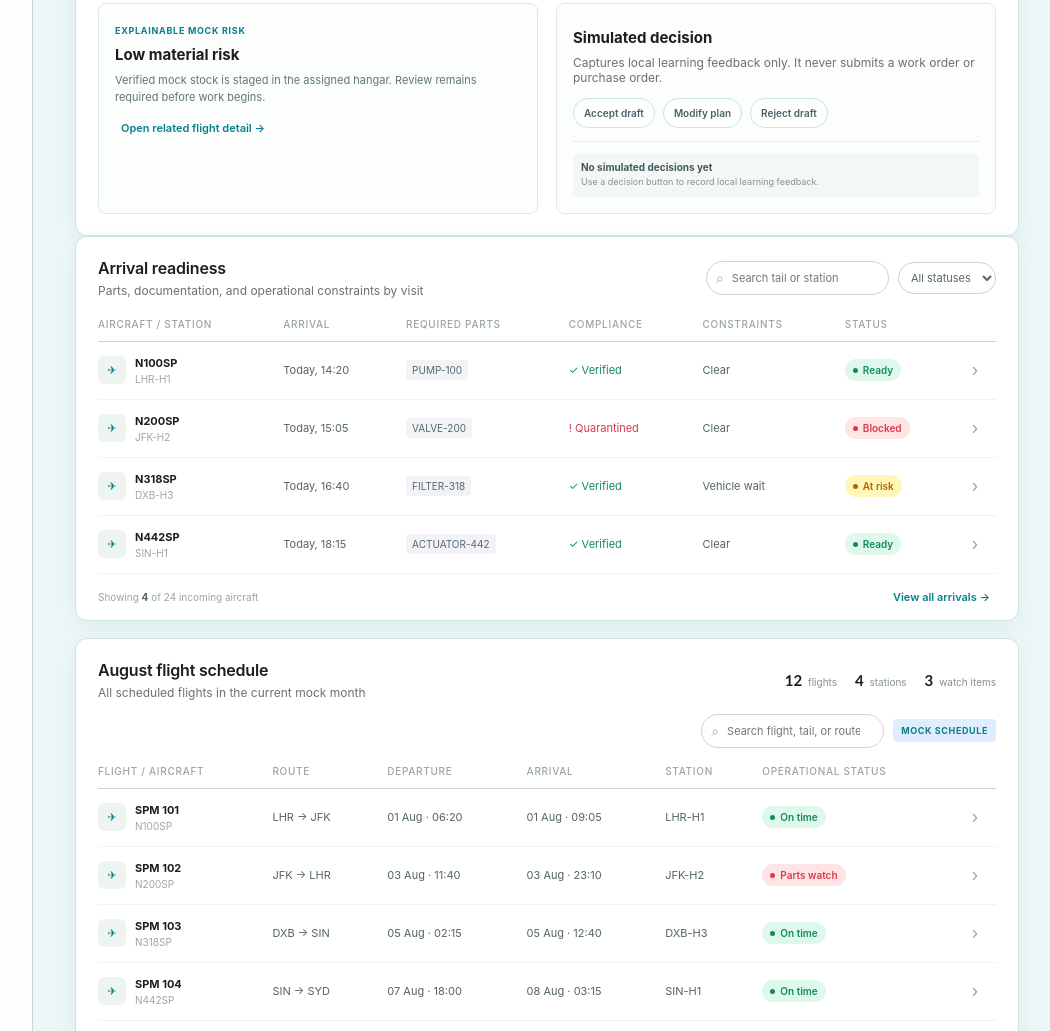
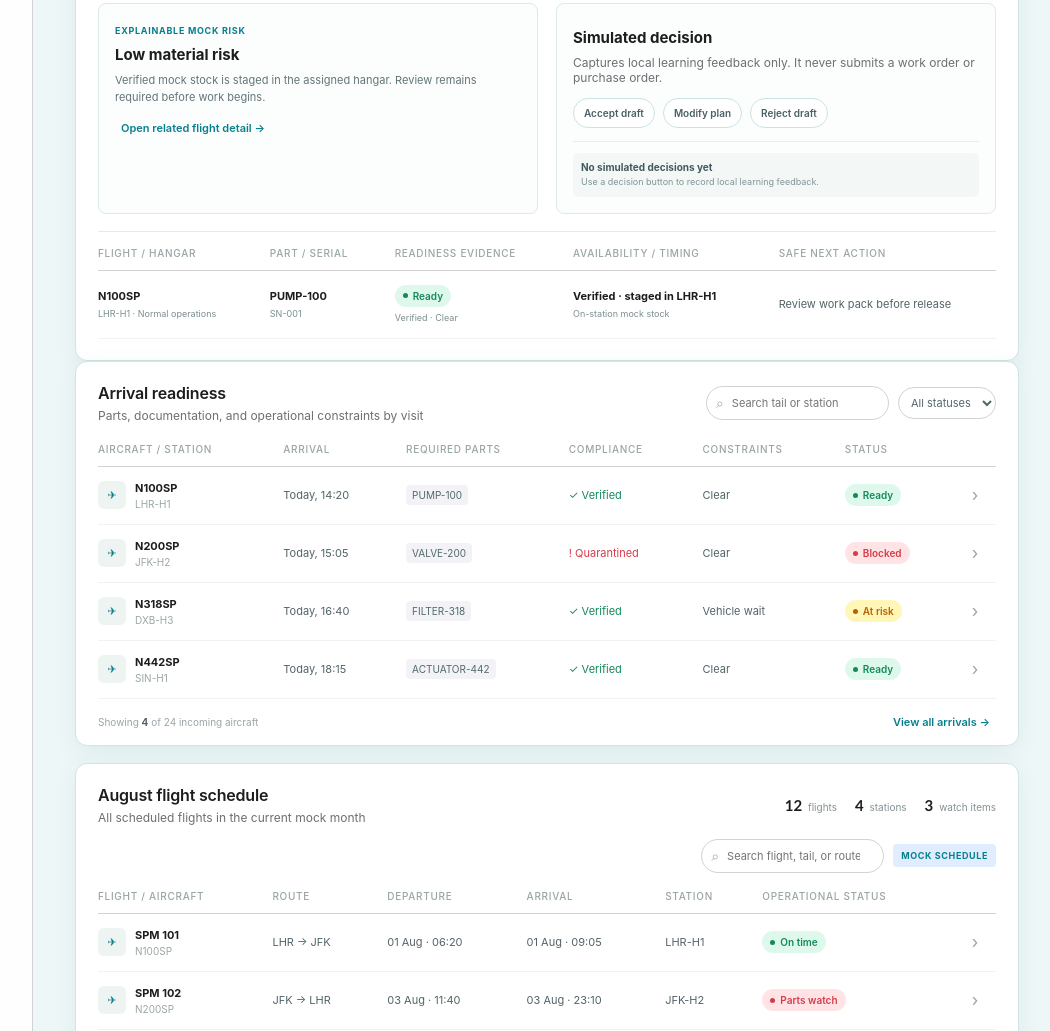
Before and after one commit to c2kg2n8v9h-arch/SPM-forecasting, a website: page web/index.html in a window 1280 px wide. Shown: the part 1361-2392 px from the top of the page, without its empty margins (219-1269 px from the left). Drawn offline with Linux system fonts and the light colour scheme.

Commit message:
Populate material readiness copilot table

```diff
--- a/web/app.js
+++ b/web/app.js
@@ -121,6 +121,15 @@ const roleContent = {
   procurement: { title: 'Procurement review queue', subtitle: 'Review material risk and prepare a non-transmitted draft with approved alternatives.' },
   mechanic: { title: 'Mechanic readiness queue', subtitle: 'Confirm parts, documentation, and constraints before starting mock work.' },
   auditor: { title: 'Audit review queue', subtitle: 'Review the local mock decision trail and the evidence shown to each workspace.' },
+};
+
+const scenarioActions = {
+  normal: { leadTime: 'On-station mock stock', planner: 'Review work pack before release', procurement: 'Maintain buffer; no draft needed', mechanic: 'Proceed only under approved procedure', auditor: 'Verify evidence trail' },
+  aog_shortage: { leadTime: '4-hour MEL window', planner: 'Escalate material recovery plan', procurement: 'Prepare non-transmitted draft and alternatives', mechanic: 'Do not proceed; escalate blocker', auditor: 'Verify shortage decision trail' },
+  unverified_documentation: { leadTime: 'Certificate review pending', planner: 'Hold visit until documentation clears', procurement: 'Request compliant documentation review', mechanic: 'Do not install quarantined part', auditor: 'Verify quarantine evidence' },
+  supplier_delay: { leadTime: 'Mock supplier lead time: 14 days', planner: 'Replan visit and assess transfer', procurement: 'Compare transfer, repair, and draft order', mechanic: 'Do not rely on delayed material', auditor: 'Review lead-time assumption' },
+  mel_urgency: { leadTime: '4-hour MEL window', planner: 'Prioritize approved recovery action', procurement: 'Prepare draft alternative immediately', mechanic: 'Pause work if material is not compliant', auditor: 'Verify urgency rationale' },
+  severe_weather: { leadTime: 'Movement timing uncertain', planner: 'Review weather and hangar constraints', procurement: 'Avoid commitment until movement clears', mechanic: 'Do not start until constraints are cleared', auditor: 'Verify operational constraint note' },
 };
 
 let selectedScenario = 'normal';
@@ -257,11 +266,19 @@ function renderAlerts() {
 function renderCopilot() {
   const scenario = scenarioContent[selectedScenario];
   const role = roleContent[selectedRole];
+  const action = scenarioActions[selectedScenario];
+  const state = scenarioDashboard[selectedScenario];
+  const arrival = { ...arrivals.find((item) => item.tail === scenario.tail), ...state.overrides[scenario.tail] };
+  const part = flightDetails[scenario.tail].parts[0];
   document.querySelector('#copilot-title').textContent = role.title;
   document.querySelector('#copilot-subtitle').textContent = `${scenario.label}: ${role.subtitle}`;
   document.querySelector('#copilot-risk').innerHTML = `
     <span class="risk-label">Explainable mock risk</span><h3>${scenario.risk}</h3><p>${scenario.explanation}</p>
     <button class="text-button" data-flight-tail="${scenario.tail}">Open related flight detail →</button>`;
+  // The table uses the same deterministic scenario state as the KPI and arrival boards.
+  // It is intentionally one active record: users review one operational decision at a time.
+  document.querySelector('#copilot-data-rows').innerHTML = `
+    <tr><td><strong>${scenario.tail}</strong><small>${arrival.station} · ${scenario.label}</small></td><td><strong>${part.number}</strong><small>${part.serial}</small></td><td><span class="status-pill status-${arrival.status}">${arrival.label}</span><small>${arrival.compliance} · ${arrival.constraint}</small></td><td><strong>${part.condition}</strong><small>${action.leadTime}</small></td><td>${action[selectedRole]}</td></tr>`;
   document.querySelector('#decision-feed').innerHTML = localDecisions.length
     ? localDecisions.map((item) => `<div><strong>${item}</strong><small>Stored in this browser session only · no external action taken</small></div>`).join('')
     : '<div><strong>No simulated decisions yet</strong><small>Use a decision button to record local learning feedback.</small></div>';
--- a/web/flight-details.css
+++ b/web/flight-details.css
@@ -31,6 +31,7 @@
 .risk-label { color:var(--teal); font-size:9px; font-weight:700; letter-spacing:.7px; text-transform:uppercase; }.copilot-risk h3,.copilot-decision h3 { color:var(--ink); font-size:15px; margin:8px 0; }.copilot-risk p { color:#627578; font-size:11px; line-height:1.55; margin:0 0 12px; }
 .decision-actions { display:flex; flex-wrap:wrap; gap:8px; margin:13px 0; }.decision-actions .secondary-button { padding:8px 10px; font-size:10px; }
 .decision-feed { display:grid; gap:7px; border-top:1px solid #e4eeec; padding-top:11px; }.decision-feed div { background:#f3f8f7; border-radius:5px; padding:8px; }.decision-feed strong,.decision-feed small { display:block; }.decision-feed strong { color:#42585c; font-size:10px; }.decision-feed small { color:#829396; font-size:9px; line-height:1.4; margin-top:3px; }
+.copilot-data-table { margin-top:17px; border-top:1px solid #e2edeb; padding-top:15px; }.copilot-data-table td strong,.copilot-data-table td small { display:block; }.copilot-data-table td strong { color:var(--ink); font-size:11px; }.copilot-data-table td small { color:#7b8e91; font-size:9px; line-height:1.45; margin-top:4px; }
 
 @media (max-width:700px) {
   .kpi-value-button { margin-top:12px; }.kpi-value-button strong { font-size:24px; }
--- a/web/index.html
+++ b/web/index.html
@@ -80,6 +80,7 @@
           <section class="panel copilot-panel" aria-label="Material readiness copilot">
             <div class="panel-heading"><div><p class="eyebrow">Material Readiness Copilot</p><h2 id="copilot-title">Planner review queue</h2><p class="muted" id="copilot-subtitle">Select a local scenario to review explainable mock risk.</p></div><span class="mock-tag">LOCAL DECISIONS ONLY</span></div>
             <div class="copilot-grid"><div class="copilot-risk" id="copilot-risk"></div><div class="copilot-decision"><h3>Simulated decision</h3><p class="muted">Captures local learning feedback only. It never submits a work order or purchase order.</p><div class="decision-actions"><button class="secondary-button" data-decision="accepted">Accept draft</button><button class="secondary-button" data-decision="modified">Modify plan</button><button class="secondary-button" data-decision="rejected">Reject draft</button></div><div class="decision-feed" id="decision-feed" aria-live="polite"></div></div></div>
+            <div class="table-scroll copilot-data-table"><table><thead><tr><th>Flight / hangar</th><th>Part / serial</th><th>Readiness evidence</th><th>Availability / timing</th><th>Safe next action</th></tr></thead><tbody id="copilot-data-rows"></tbody></table></div>
           </section>
 
           <section class="panel arrivals-panel">
```
Also changed, not shown: tests/e2e/dashboard.spec.js (+4 -0 lines).
